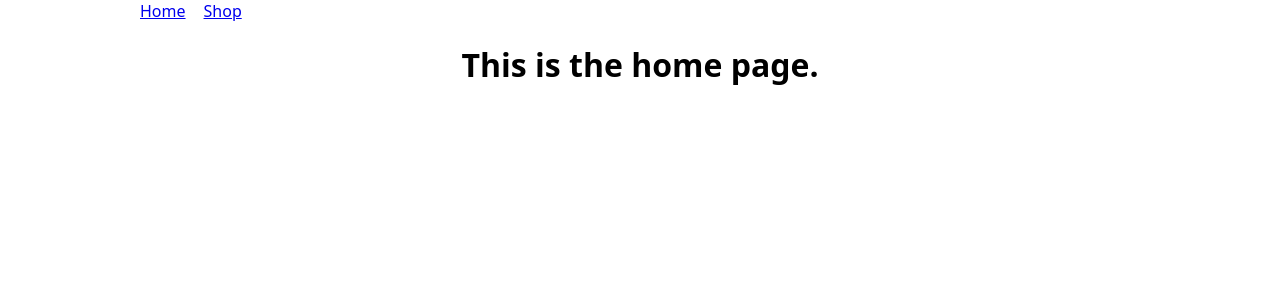
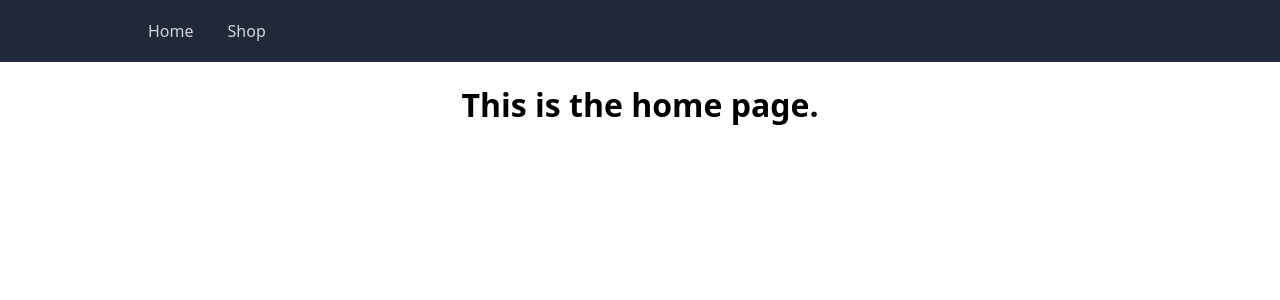
Before and after one commit to localtoast42/odin-shopping-cart, a React (Vite) app: page / in a window 1280 px wide. Shown: the top 300 px of the page. Built offline with nearby package versions, Linux system fonts and the light colour scheme.

Commit message:
Style nav bar elements

```diff
--- a/src/App.css
+++ b/src/App.css
@@ -5,6 +5,8 @@
 .navbar {
     display: flex;
     justify-content: center;
+    background-color: #1f2937;
+    padding: 12px 0px;
 }
 
 .nav-items {
@@ -18,6 +20,20 @@
     gap: 18px;
 }
 
+a {
+    color: #d1d5db;
+    text-decoration: none;
+    font-size: 16px;
+    font-weight: 500;
+    padding: 8px;
+    border-radius: 5px;
+}
+
+a:hover {
+    background-color: #374151;
+    color: white;
+}
+
 .content {
     margin: 0 auto;
     display: flex;
```
